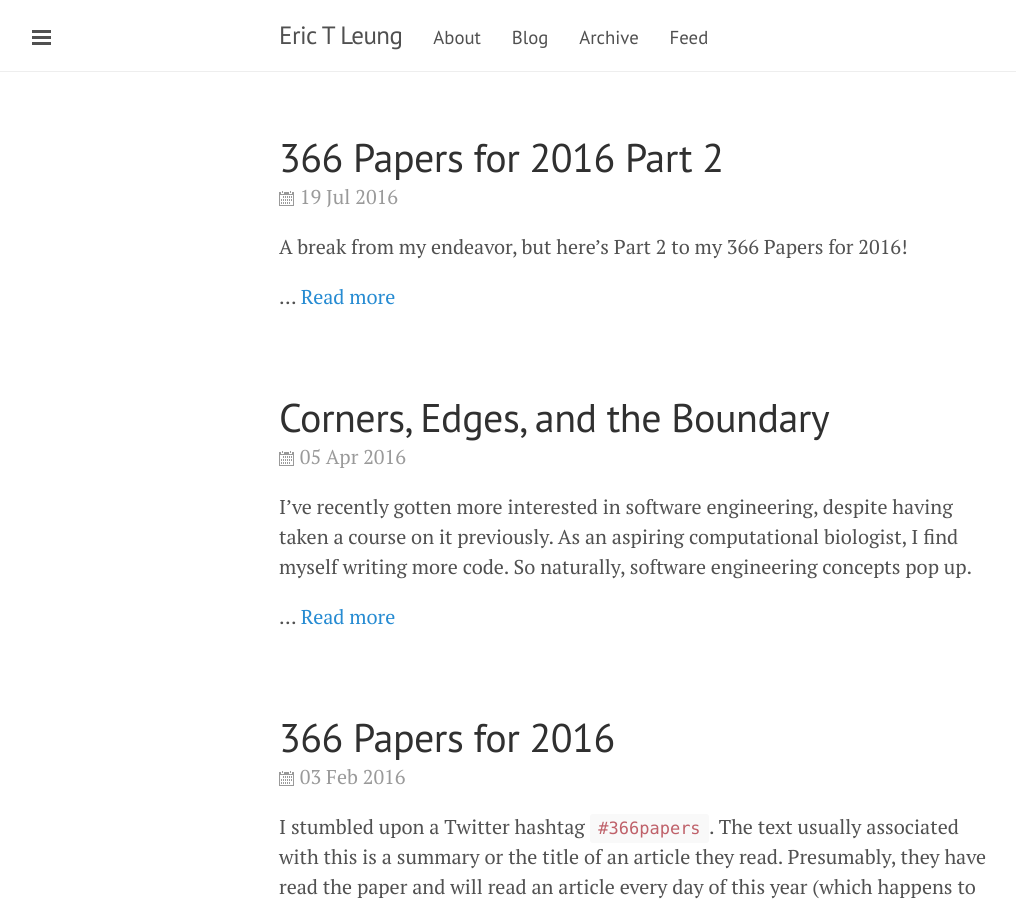
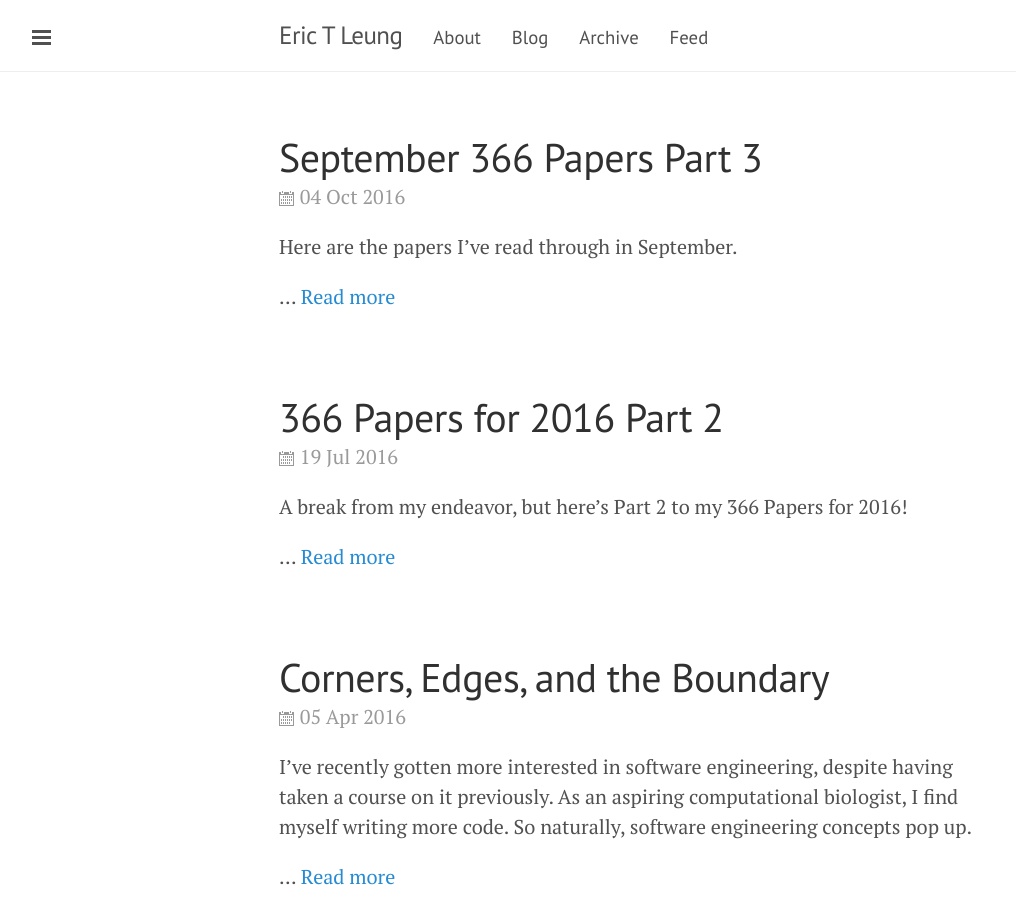
Before and after one commit to erictleung/erictleung.github.io, a Jekyll site: the page built from index.html, in a window 1280 px wide and 900 px high. Shown: the whole window, without its empty margins (1-1017 px from the left). Built offline with Jekyll 4.4.1, drawn with Linux system fonts in a browser that asks for light colours; nearby versions of some CDN libraries; the list of posts is cut into pages by our own code.

Commit message:
Publish 366 Papers readings for September

```diff
--- a/_drafts/september-366-papers.md
+++ b/_posts/2016-10-04-366-papers-for-2016-part-3.md
@@ -1,11 +1,21 @@
 ---
 layout: post
-title: September 366 Papers
+title: September 366 Papers Part 3
+category:
+  - Graduate School
+tags:
+  - papers
+  - twitter
+published: true
 ---
 
-Here are the papers I've read through in September. As my qualifying exam is
-coming up, I've chosen these papers to be more focused on computational methods
-I may run into or I was interested in their experimental design.
+Here are the papers I've read through in September.
+
+<!--break-->
+
+As my qualifying exam is coming up, I've chosen these papers to be more focused
+on computational methods I may run into or I was interested in their
+experimental design.
 
 26. **Sept 28** Krzywinski, Martin, and Naomi Altman. ["Points of significance:
     Comparing samples--part II."][sep28kry] *Nature Methods* 11.4 (2014):
```
